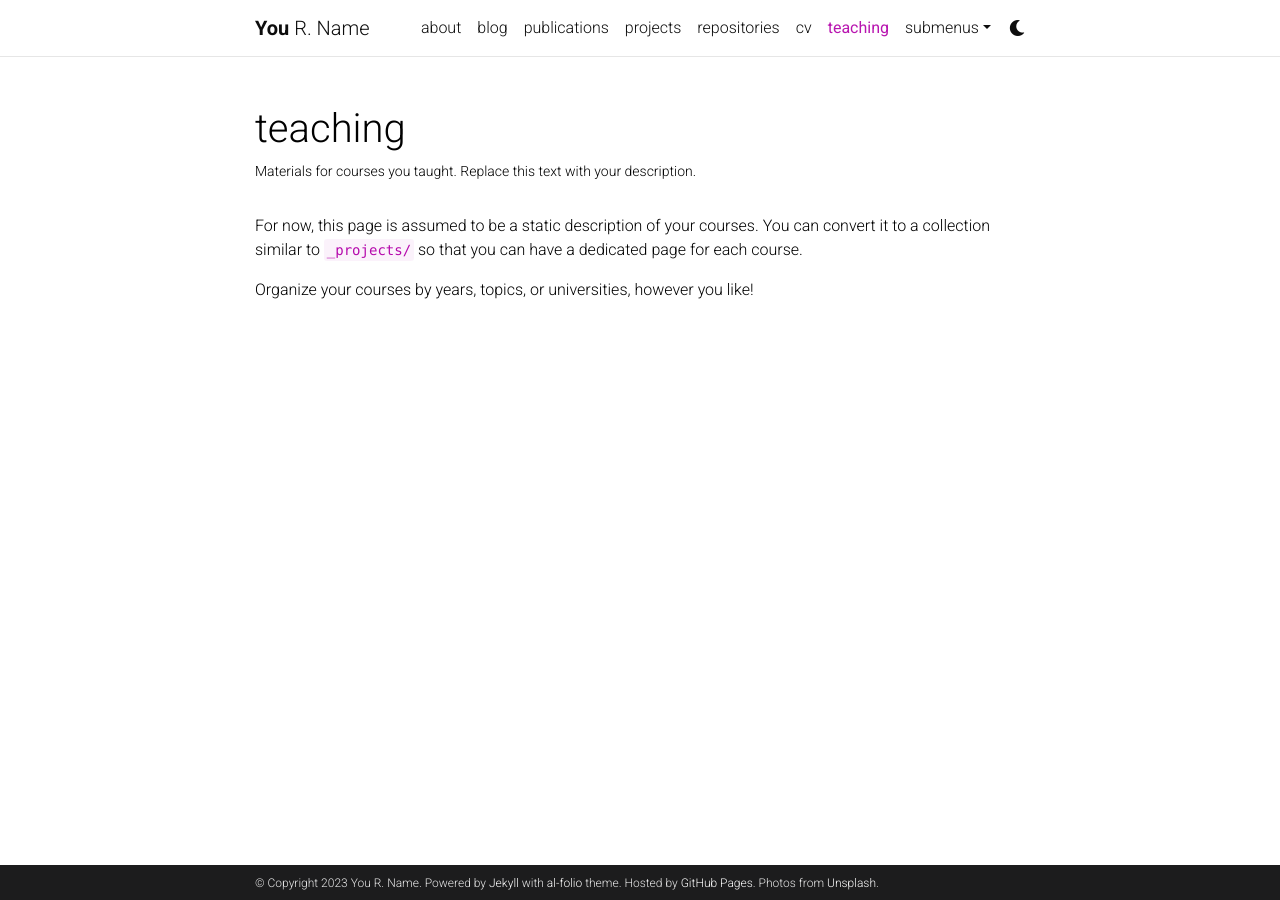
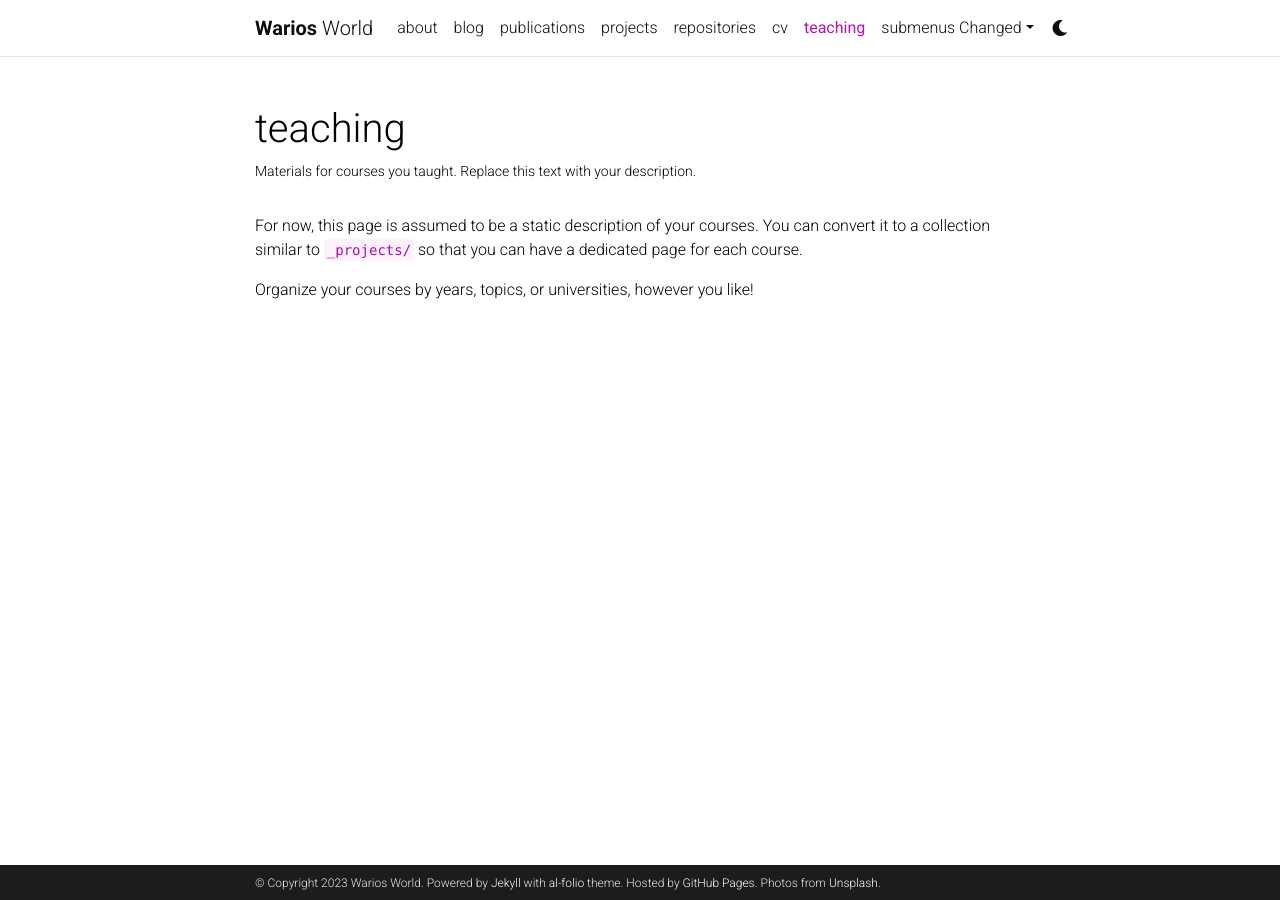
Before and after one commit to wariosworld/wariosworld.github.io, a Jekyll site: the page built from _pages/teaching.md, in a window 1280 px wide. Built offline with Jekyll 4.4.1, drawn with Linux system fonts in a browser that asks for light colours; comment, search, counter and statistics services are not loaded; a style sheet for code colours, icons or effects is not loaded.

Commit message:
Update changes to environment

```diff
--- a/_config.yml
+++ b/_config.yml
@@ -3,9 +3,9 @@
 # -----------------------------------------------------------------------------
 
 title: blank # the website title (if blank, full name will be used instead)
-first_name: You
-middle_name: R.
-last_name: Name
+first_name: Warios
+middle_name:
+last_name: World
 email: you@example.com
 description: > # the ">" symbol means to ignore newlines until "footer_text:"
   A simple, whitespace theme for academics. Based on [*folio](https://github.com/bogoli/-folio) design.
@@ -18,8 +18,8 @@
 lang: en # the language of your site (for example: en, fr, cn, ru, etc.)
 icon: ⚛️  # the emoji used as the favicon (alternatively, provide image name in /assets/img/)
 
-url: https://alshedivat.github.io # the base hostname & protocol for your site
-baseurl: /al-folio # the subpath of your site, e.g. /blog/
+url: https://wariosworld.github.io # the base hostname & protocol for your site
+baseurl: # the subpath of your site, e.g. /blog/
 last_updated: false # set to true if you want to display last updated in the footer
 impressum_path:  # set to path to include impressum link in the footer, use the same path as permalink in a page, helps to conform with EU GDPR
 
@@ -302,7 +302,7 @@
 # -----------------------------------------------------------------------------
 
 imagemagick:
-  enabled: true # enables responsive images for your site (recomended, see https://github.com/alshedivat/al-folio/issues/537)
+  enabled: false # enables responsive images for your site (recomended, see https://github.com/alshedivat/al-folio/issues/537)
   widths:
     - 480
     - 800
```
Also changed, not shown: _pages/about.md (+1 -1 lines), _pages/dropdown.md (+1 -1 lines), 1 other file.
